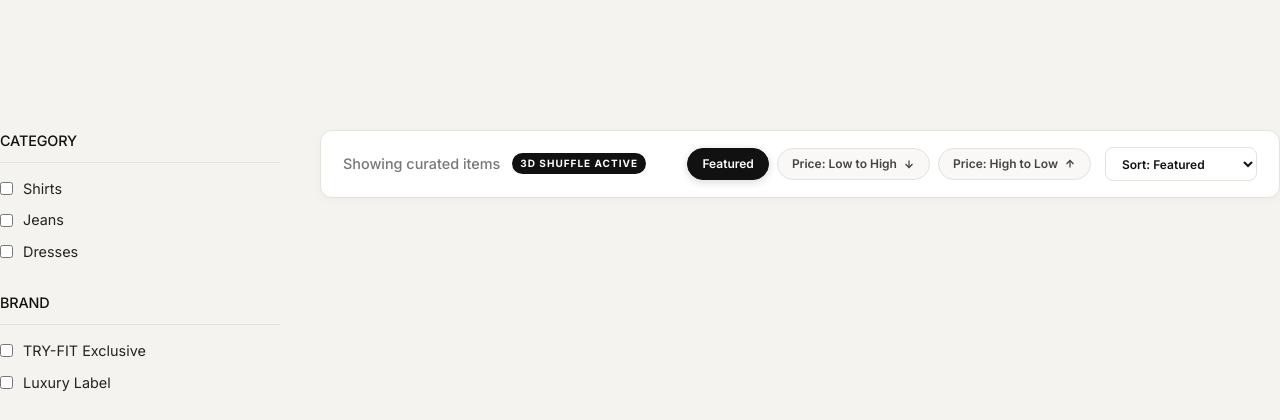
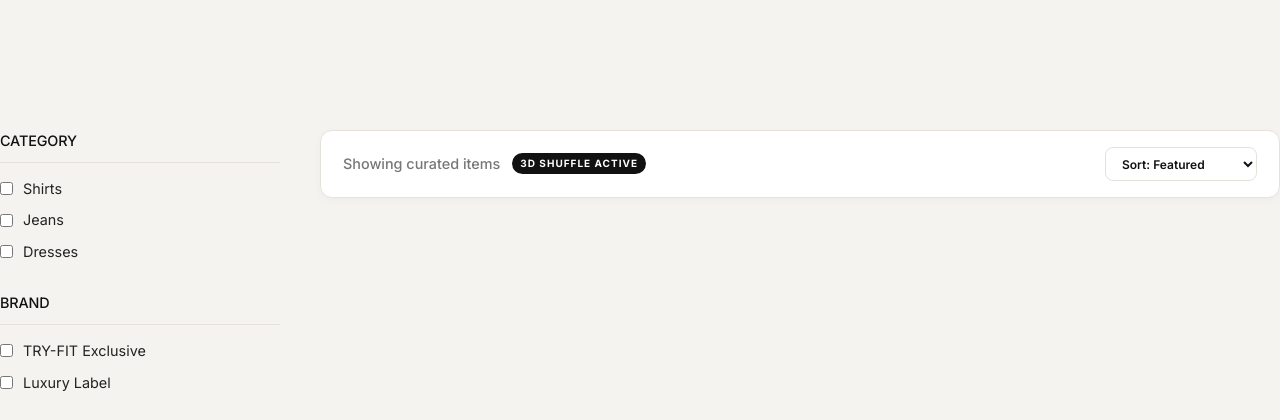
Before and after one commit to akash4466/TRY-FIT, a Python web app: template templates/category.html in a window 1280 px wide. Shown: the top 420 px of the page. Run offline with Jinja, Linux system fonts and the light colour scheme; the template is opened without the code that fills it, so the values that code supplies are empty; some web fonts are replaced.

Commit message:
Replace price sort pills with dropdown

```diff
--- a/static/style.css
+++ b/static/style.css
@@ -2050,6 +2050,7 @@ body.page-fade-out {
     animation: cardShimmerGlow 0.85s ease-out forwards;
 }
 
+
 @media (max-width: 768px) {
     .catalog-sort-bar {
         flex-direction: column;
--- a/templates/category.html
+++ b/templates/category.html
@@ -43,22 +43,12 @@
                         <span class="sort-3d-badge">3D Shuffle Active</span>
                     </div>
                     <div class="catalog-sort-controls">
-                        <div class="sort-pills-container">
-                            <button type="button" class="sort-3d-btn active" data-sort="featured">Featured</button>
-                            <button type="button" class="sort-3d-btn" data-sort="low-to-high">
-                                <span>Price: Low to High</span>
-                                <svg viewBox="0 0 24 24" width="12" height="12" fill="none" stroke="currentColor" stroke-width="2.5"><line x1="12" y1="5" x2="12" y2="19"></line><polyline points="19 12 12 19 5 12"></polyline></svg>
-                            </button>
-                            <button type="button" class="sort-3d-btn" data-sort="high-to-low">
-                                <span>Price: High to Low</span>
-                                <svg viewBox="0 0 24 24" width="12" height="12" fill="none" stroke="currentColor" stroke-width="2.5"><line x1="12" y1="19" x2="12" y2="5"></line><polyline points="5 12 12 5 19 12"></polyline></svg>
-                            </button>
-                        </div>
-                        <select class="luxury-sort-dropdown" aria-label="Sort products">
-                            <option value="featured">Sort: Featured</option>
-                            <option value="low-to-high">Price: Low to High</option>
-                            <option value="high-to-low">Price: High to Low</option>
-                        </select>
+                    <select class="luxury-sort-dropdown" aria-label="Sort products">
+                        <option value="featured">Sort: Featured</option>
+                        <option value="low-to-high">Price: Low to High</option>
+                        <option value="high-to-low">Price: High to Low</option>
+                    </select>
+
                     </div>
                 </div>
 
@@ -70,5 +60,6 @@
     </main>
 
     {{FOOTER}}
+    <script src="/static/js/sort-dropdown.js"></script>
 </body>
 </html>
```
Also changed, not shown: templates/index.html (+6 -16 lines), templates/search_results.html (+2 -11 lines).
